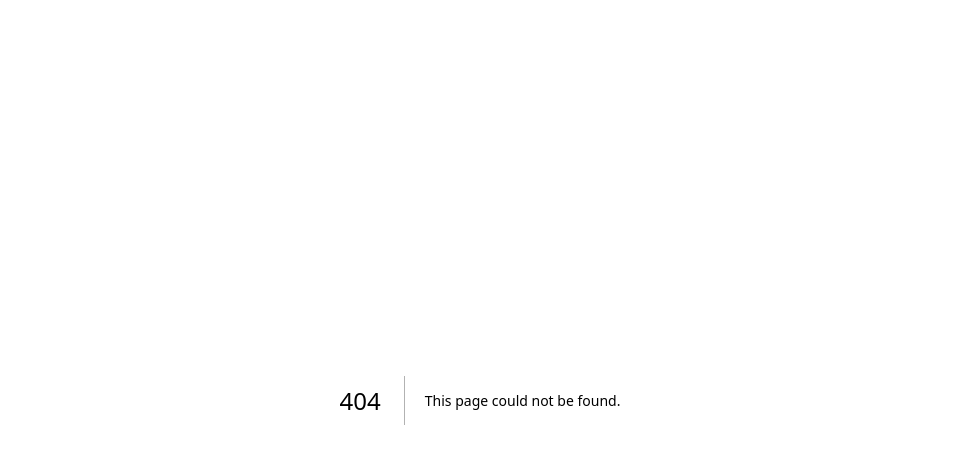
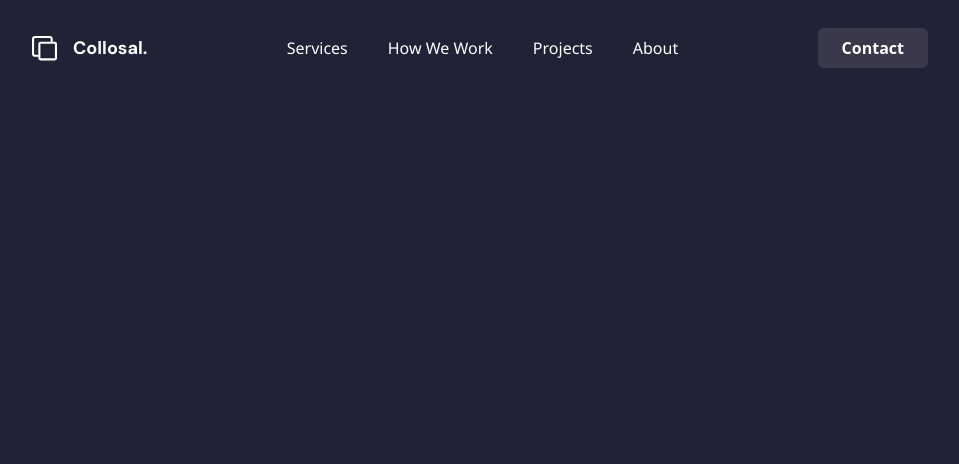
Before and after one commit to ahmdsk/CollosalLandingPage, a Next.js app: page /components/Header in a window 1280 px wide. Before the commit this address had no page. Shown: the top 464 px of the page, without its empty margins (160-1119 px from the left). Built offline with nearby package versions, Linux system fonts and the light colour scheme.

Commit message:
Create Header

```diff
--- /dev/null
+++ b/postcss.config.js
@@ -0,0 +1,6 @@
+module.exports = {
+  plugins: {
+    tailwindcss: {},
+    autoprefixer: {},
+  },
+}
--- a/src/pages/_app.tsx
+++ b/src/pages/_app.tsx
@@ -1,6 +1,11 @@
 import '@/styles/globals.css'
 import type { AppProps } from 'next/app'
+import Layout from './components/Layout'
 
 export default function App({ Component, pageProps }: AppProps) {
-  return <Component {...pageProps} />
+  return (
+    <Layout>
+      <Component {...pageProps} />
+    </Layout>
+  )
 }
--- a/src/pages/_document.tsx
+++ b/src/pages/_document.tsx
@@ -4,7 +4,7 @@ export default function Document() {
   return (
     <Html lang="en">
       <Head />
-      <body>
+      <body className="bg-[#0B0B22] bg-opacity-90">
         <Main />
         <NextScript />
       </body>
--- /dev/null
+++ b/src/pages/components/Button.tsx
@@ -0,0 +1,13 @@
+import Link from "next/link"
+
+interface Props {
+    text: string,
+    className?: string,
+    link?: string,
+}
+
+export default function Button({ text, link, className }: Props) {
+  return (
+    <Link href={link ?? ''} className={`${className} py-2 px-6 rounded-md font-semibold`}>{text}</Link>
+  )
+}
--- /dev/null
+++ b/src/pages/components/Header.tsx
@@ -0,0 +1,45 @@
+import Image from "next/image"
+import { DM_Sans, Noto_Sans } from "next/font/google"
+import MenuLink from "./MenuLink"
+import Button from "./Button"
+
+const DMSans = DM_Sans({ subsets: ['latin'], weight: '700' })
+const NotoSans = Noto_Sans({
+    subsets: ['latin'],
+    weight: "400"
+})
+const Links = [
+    {
+        text: 'Services',
+        url: '/'
+    },
+    {
+        text: 'How We Work',
+        url: '/'
+    },
+    {
+        text: 'Projects',
+        url: '/'
+    },
+    {
+        text: 'About',
+        url: '/'
+    }
+]
+
+export default function Header() {
+  return (
+    <div className="flex justify-between items-center text-white pt-7">
+        <div className="flex gap-4 items-center">
+            <Image src="/collosal/Logo.svg" alt="Collosal" width={25} height={25} />
+            <h1 className={`${DMSans.className} text-lg`}>Collosal.</h1>
+        </div>
+        <div className={`${NotoSans.className} flex items-center gap-10`}>
+            {Links.map((link, index) => {
+                return <MenuLink url={link.url} key={index}>{link.text}</MenuLink>
+            })}
+        </div>
+        <Button text="Contact" className="bg-white bg-opacity-10"/>
+    </div>
+  )
+}
--- /dev/null
+++ b/src/pages/components/Layout.tsx
@@ -0,0 +1,11 @@
+import { ReactNode } from "react"
+
+type Props = {
+    children: ReactNode
+}
+
+export default function Layout({ children }: Props) {
+  return (
+    <div className="container mx-auto px-48">{children}</div>
+  )
+}
--- /dev/null
+++ b/src/pages/components/MenuLink.tsx
@@ -0,0 +1,14 @@
+import Link from "next/link"
+import { ReactNode } from "react"
+
+type Props = {
+    url: string,
+    children: ReactNode,
+    key: number
+}
+
+export default function MenuLink({ url, children, key }: Props) {
+  return (
+    <Link href={url} key={key} className="text-md">{children}</Link>
+  )
+}
--- a/src/pages/index.tsx
+++ b/src/pages/index.tsx
@@ -1,7 +1,5 @@
 import Head from 'next/head'
-import { Inter } from 'next/font/google'
-
-const inter = Inter({ subsets: ['latin'] })
+import Header from './components/Header'
 
 export default function Home() {
   return (
@@ -12,7 +10,8 @@ export default function Home() {
         <meta name="viewport" content="width=device-width, initial-scale=1" />
         <link rel="icon" href="/favicon.ico" />
       </Head>
-      <h1>Hello World</h1>
+
+      <Header />
     </>
   )
 }
```
Also changed, not shown: public/collosal/Logo.svg (added), tailwind.config.js (line endings or trailing spaces).
